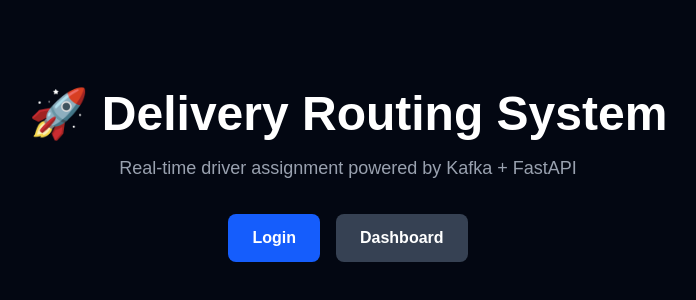
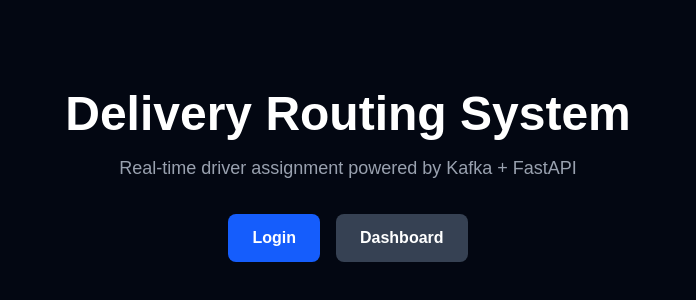
Before and after one commit to RAJ-ARYAN-NITK/martensite, a Next.js app in the folder frontend/: page / in a window 1280 px wide. Shown: the part 224-524 px from the top of the page, without its empty margins (292-988 px from the left). Built offline with nearby package versions, Linux system fonts and the light colour scheme.

Commit message:
Remove emoji from the title in Home component

```diff
--- a/frontend/app/page.tsx
+++ b/frontend/app/page.tsx
@@ -4,7 +4,7 @@ import Link from "next/link";
 export default function Home() {
   return (
     <main className="min-h-screen bg-gray-950 text-white flex flex-col items-center justify-center">
-      <h1 className="text-5xl font-bold mb-4">🚀 Delivery Routing System</h1>
+      <h1 className="text-5xl font-bold mb-4"> Delivery Routing System</h1>
       <p className="text-gray-400 mb-8 text-lg">
         Real-time driver assignment powered by Kafka + FastAPI
       </p>
```
